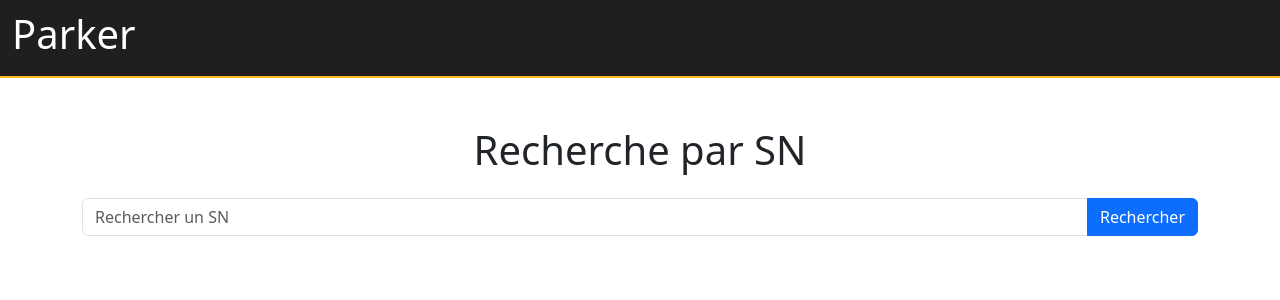
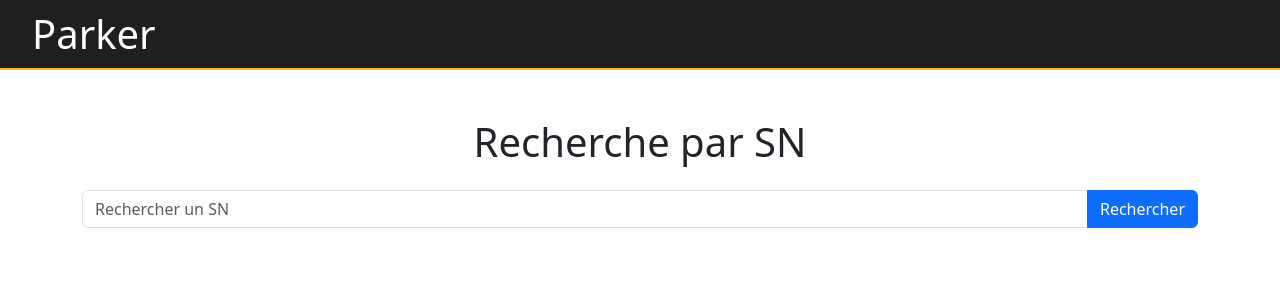
Before and after one commit to Mozinor95320/tracaMVC, a PHP site: page / in a window 1280 px wide. Shown: the top 300 px of the page. Run offline with PHP 8.4, Linux system fonts and the light colour scheme; data that the repository does not hold is empty.

Commit message:
Update style.css

```diff
--- a/style.css
+++ b/style.css
@@ -18,7 +18,11 @@ header {
   padding: 10px;
   border-bottom: solid 2px #ffb91d;
 }
-
+header h1 {
+  margin: 0;
+  padding-left: 20px;
+  display: inline-block;
+}
 
 
 .form-section {
```
